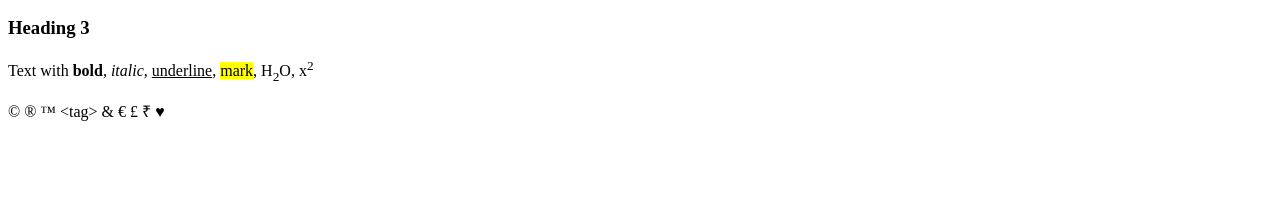
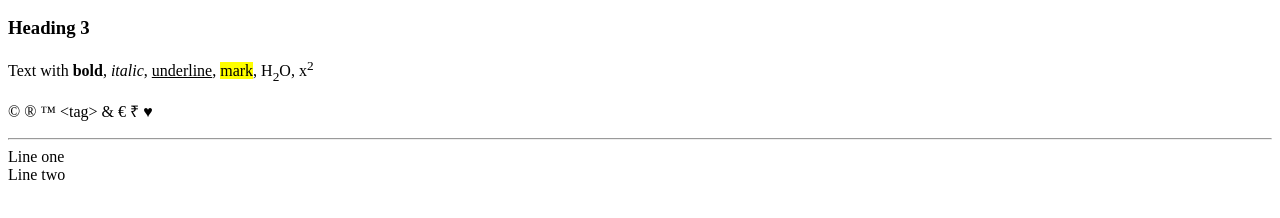
Before and after one commit to dubey-yash1483/WDW_0242, a plain HTML site: page Web Designing Workshop Assignment/Assignment 2/assignment_2.html in a window 1280 px wide. Shown: the part 110-328 px from the top of the page. Drawn offline with Linux system fonts and the light colour scheme.

Commit message:
Assignment 2 completed

```diff
--- a/Web Designing Workshop Assignment/Assignment 2/assignment_2.html
+++ b/Web Designing Workshop Assignment/Assignment 2/assignment_2.html
@@ -20,8 +20,11 @@
             x<sup>2</sup>
         </p>
         <p>
-            &copy; &reg; &trade; &lt;tag&gt; &amp; &euro; &pound; &#8377; &hearts;
+            &copy; &reg; &trade; &lt;tag&gt; &amp; &euro; &#8377; &hearts;
         </p>
+        <hr>
+        Line one <br>
+        Line two
 
     </body>
 </html>
```
